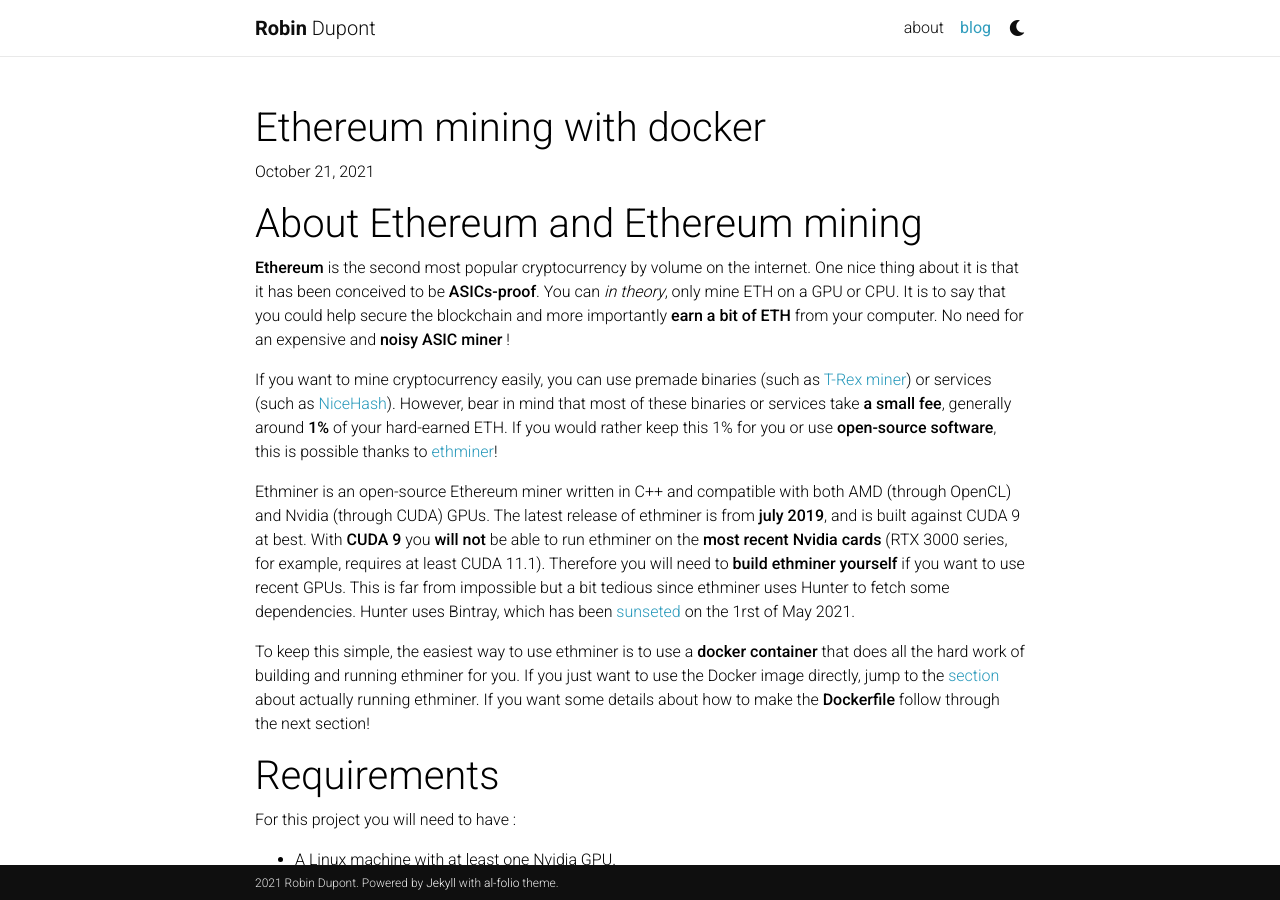
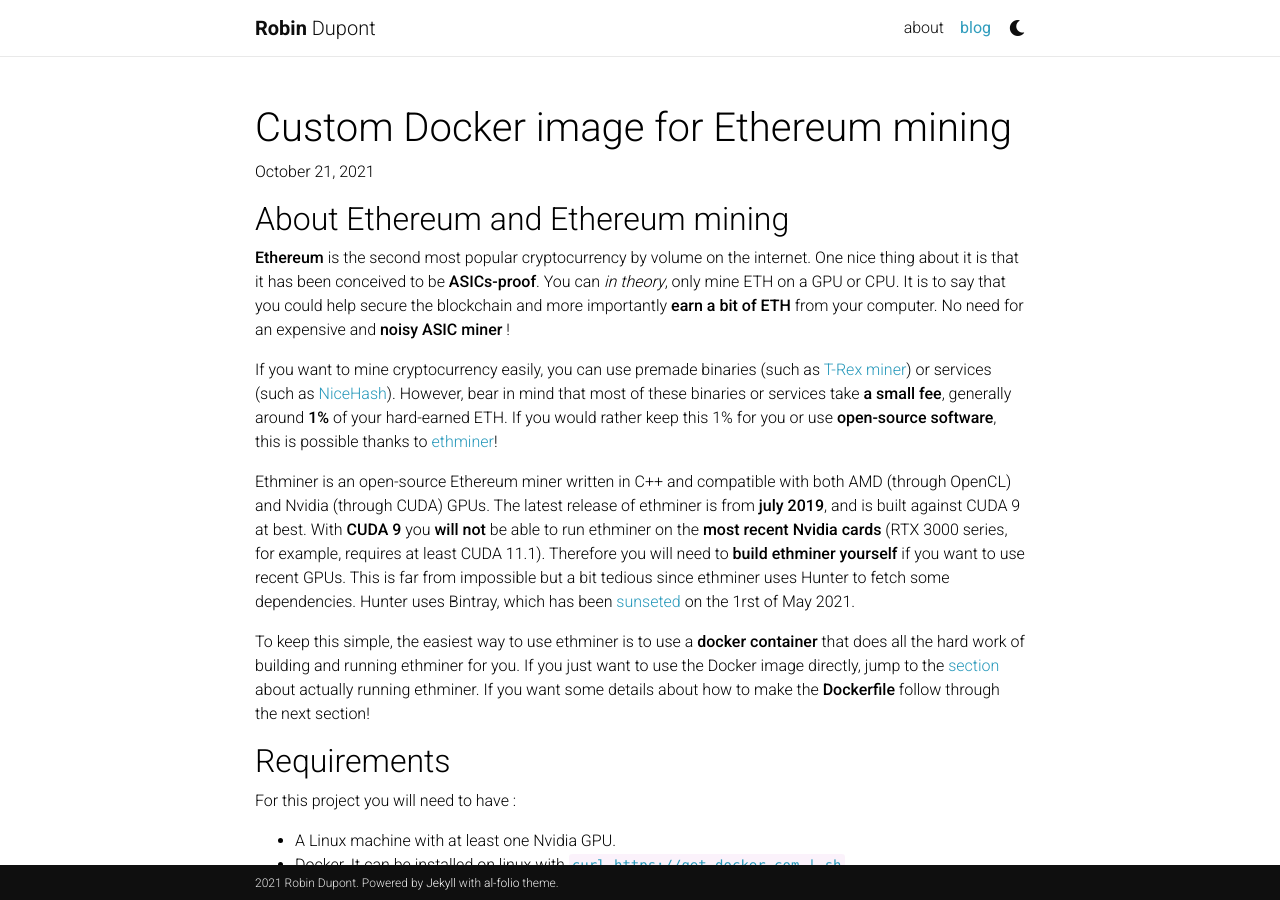
Before and after one commit to N0ciple/n0ciple.github.io, a Jekyll site: the page built from _posts/2021-10-21-ethereum-mining-with-docker.md, in a window 1280 px wide and 900 px high. Built offline with Jekyll 4.4.1, drawn with Linux system fonts in a browser that asks for light colours; nearby versions of some CDN libraries; comment, search, counter and statistics services are not loaded; a style sheet for code colours, icons or effects is not loaded.

Commit message:
Modify title and sections size

````diff
--- a/_posts/2021-10-21-ethereum-mining-with-docker.md
+++ b/_posts/2021-10-21-ethereum-mining-with-docker.md
@@ -1,9 +1,9 @@
 ---
 layout: post
-title: Ethereum mining with docker
+title: Custom Docker image for Ethereum mining
 date: 2021-10-21 20:56 +0200
 ---
-# About Ethereum and Ethereum mining
+## About Ethereum and Ethereum mining
 
 **Ethereum** is the second most popular cryptocurrency by volume on the internet. One nice thing about it is that it has been conceived to be **ASICs-proof**. You can _in theory_, only mine ETH on a GPU or CPU. It is to say that you could help secure the blockchain and more importantly **earn a bit of ETH** from your computer. No need for an expensive and **noisy ASIC miner** !
 
@@ -13,7 +13,7 @@
 
 To keep this simple, the easiest way to use ethminer is to use a **docker container** that does all the hard work of building and running ethminer for you. If you just want to use the Docker image directly, jump to the [section](#running) about actually running ethminer. If you want some details about how to make the **Dockerfile** follow through the next section!
 
-# Requirements
+## Requirements
 
 For this project you will need to have :
 - A Linux machine with at least one Nvidia GPU.
@@ -21,7 +21,7 @@
 - nvidia-docker. It can be installed on Debian based version of Linux with `sudo apt install nvidia-docker2`
 - The Nvidia drivers. It can be installed on Ubuntu with `sudo apt install nvidia-headless-470-server` if it was not already installed.
 
-# Creating the Dockerfile
+## Creating the Dockerfile
 
 First, let us create a directory to work in, I will call it `ethminer-docker`. In our folder, we will first create a script to launch ethminer. Create a file `mining.sh` and write the following script:
 
@@ -137,7 +137,7 @@
 └── mining.sh
 ```
 
-# Building our Docker image
+## Building our Docker image
 
 Once we have our Dockerfile, this is a rather **easy step**. Assuming that you are in a directory containing only your Dockerfile, run
 ```bash
@@ -151,7 +151,7 @@
 ethminer                 latest                  bcf676a57879   6 hours ago    7.15GB
 ```
 
-# Running ethminer on docker <a name="running"></a>
+## Running ethminer on docker <a name="running"></a>
 
 Before running ethminer, you need to **install `nvidia-docker`**. This is a **wrapper** that allows docker to **access your GPUs** ! To install it, run :
 ```bash
````
